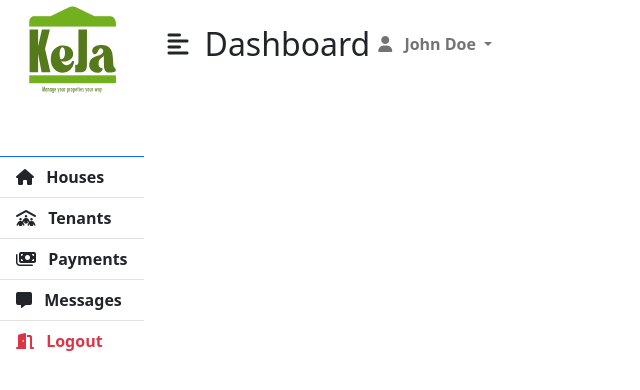
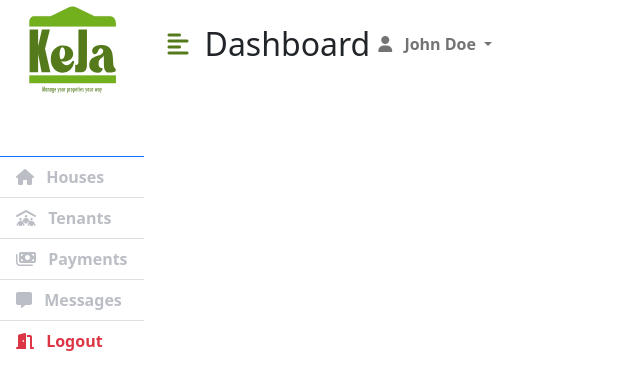
Before and after one commit to Mwambingu/KEJA, a Flask app: page / in a window 1280 px wide. Shown: the top 390 px of the page, without its empty margins (0-640 px from the left). Run offline with Flask 2, Linux system fonts and the light colour scheme; some libraries are stand-ins or nearby versions.

Commit message:
Adding CSS Styling

```diff
--- a/flask_jinja_app/website/static/style.css
+++ b/flask_jinja_app/website/static/style.css
@@ -0,0 +1,17 @@
+:root {
+    --main-bg-color: #557A1B;
+    --main-text-color: #557A1B;
+    --second-text-color: #bbbec5;
+    --second-bg-color: #c1efde;
+}
+
+.primary-text {
+    color: var(--main-text-color);
+}
+
+
+.second-text {
+  color: var(--second-text-color);
+}
+557A1B
+72B01D
--- a/flask_jinja_app/website/templates/dashboard.html
+++ b/flask_jinja_app/website/templates/dashboard.html
@@ -139,6 +139,13 @@
                 <!-- Navbar Ends Here -->
 
                 <!-- Main Content Starts Here -->
+                <div class="container-fluid px-4">
+                    <div class="row g-3 my-2">
+                        <div class="col-md-3">
+                        </div>
+                        </div>
+                    </div>
+                </div>
                 <!-- Main Content Ends Here -->
             </div>
             <!-- Page Content Starts Here -->
```
